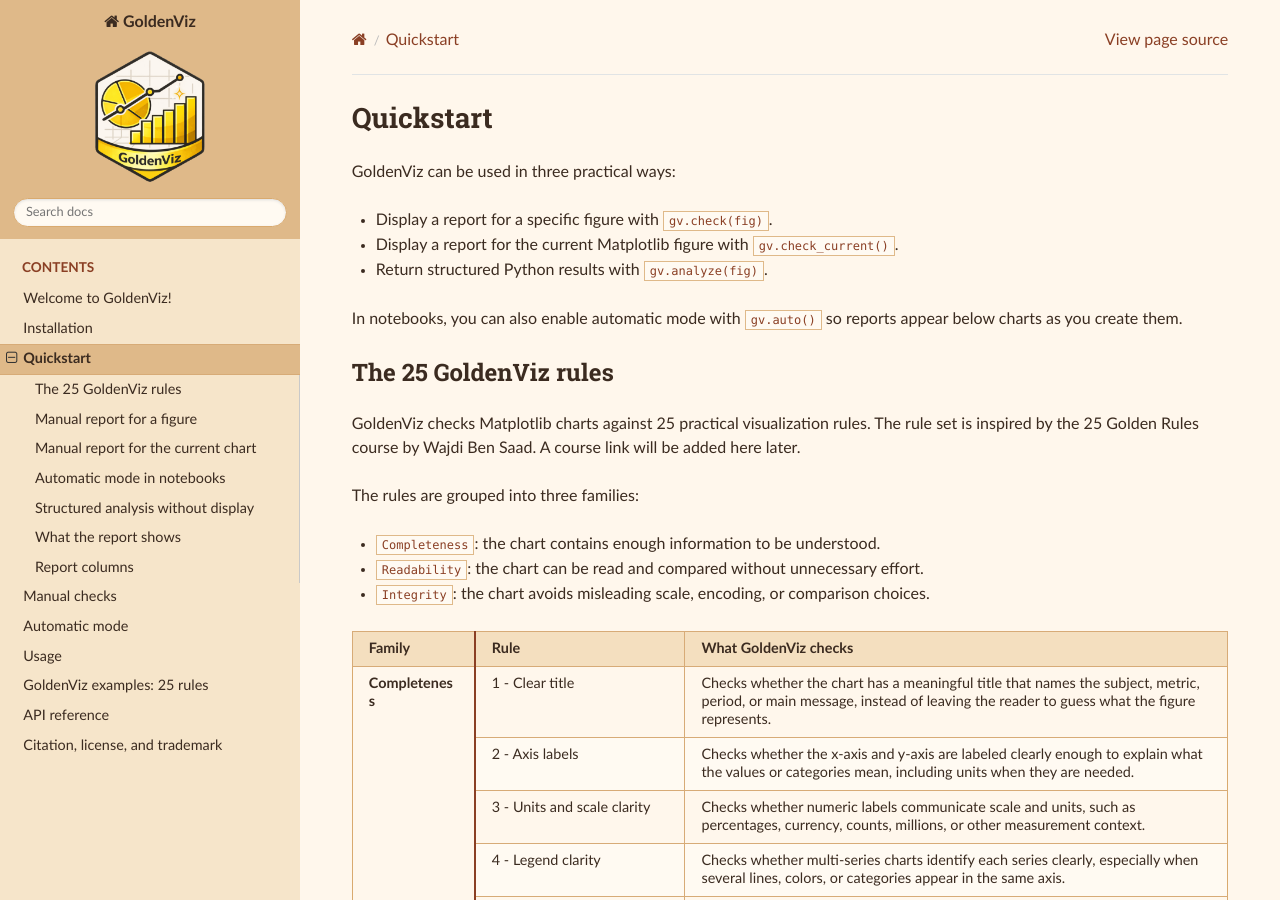
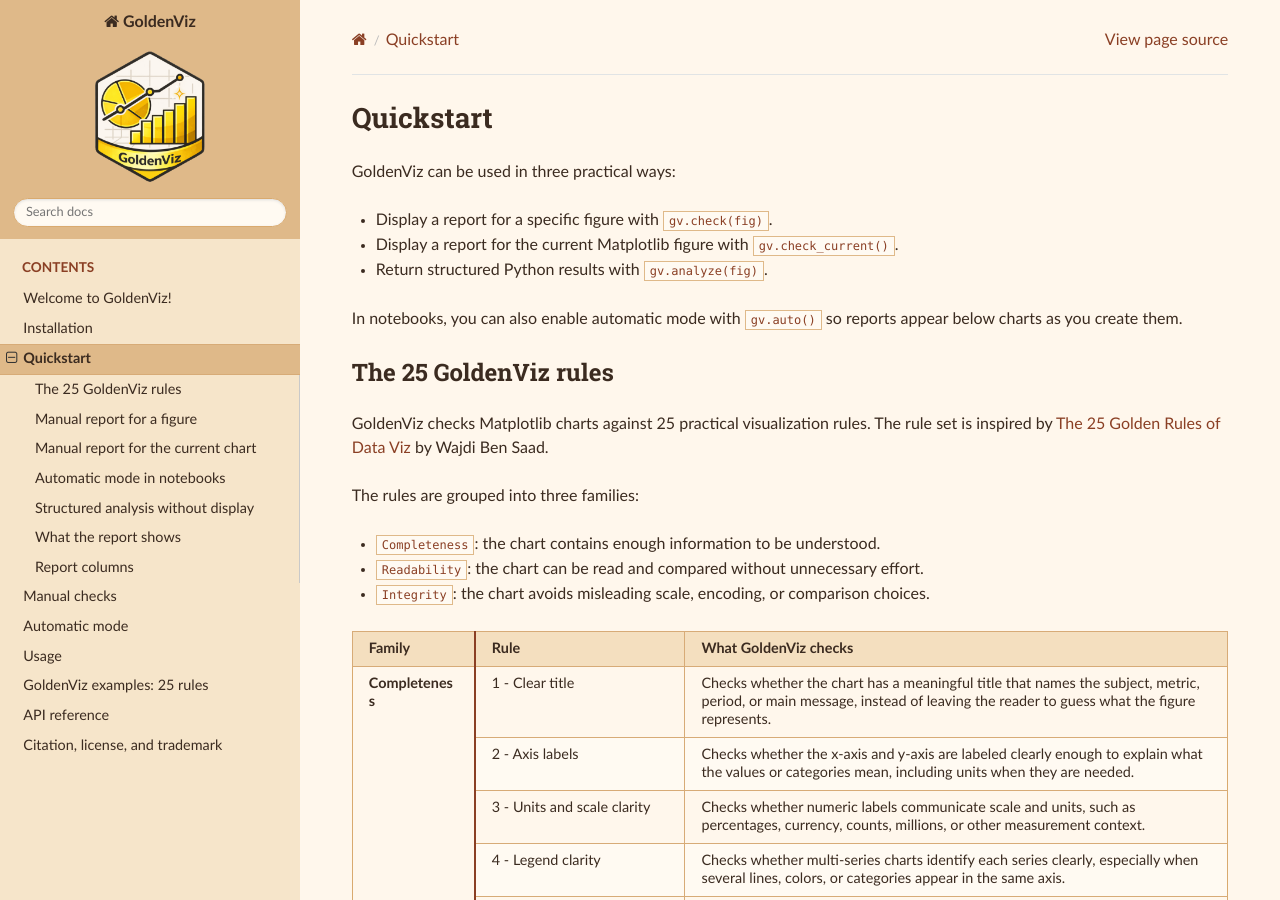
Before and after one commit to WajdiBenSaad/GoldenViz, a Sphinx documentation site: the page built from docs/quickstart.rst, in a window 1280 px wide and 900 px high. Built offline with Sphinx 7.4.7 and the Read the Docs theme 3.1.0, drawn with Linux system fonts in a browser that asks for light colours.

Commit message:
add book link to readme

```diff
--- a/docs/quickstart.rst
+++ b/docs/quickstart.rst
@@ -15,8 +15,8 @@
 ----------------------
 
 GoldenViz checks Matplotlib charts against 25 practical visualization rules.
-The rule set is inspired by the 25 Golden Rules course by Wajdi Ben Saad. A
-course link will be added here later.
+The rule set is inspired by `The 25 Golden Rules of Data Viz
+<https://www.goldenviz.org>`_ by Wajdi Ben Saad.
 
 The rules are grouped into three families:
 
```
Also changed, not shown: README.md (+2 -0 lines).
